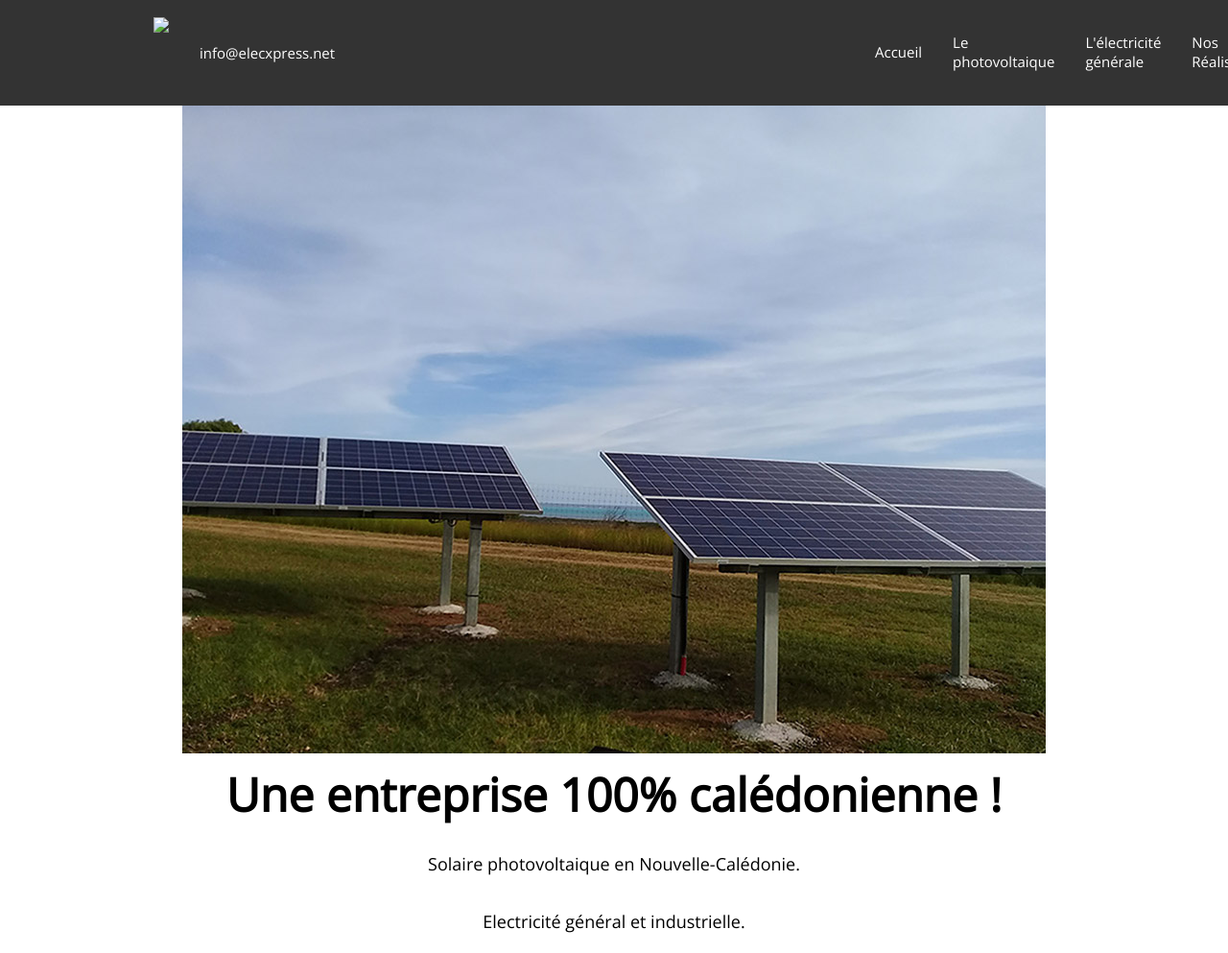
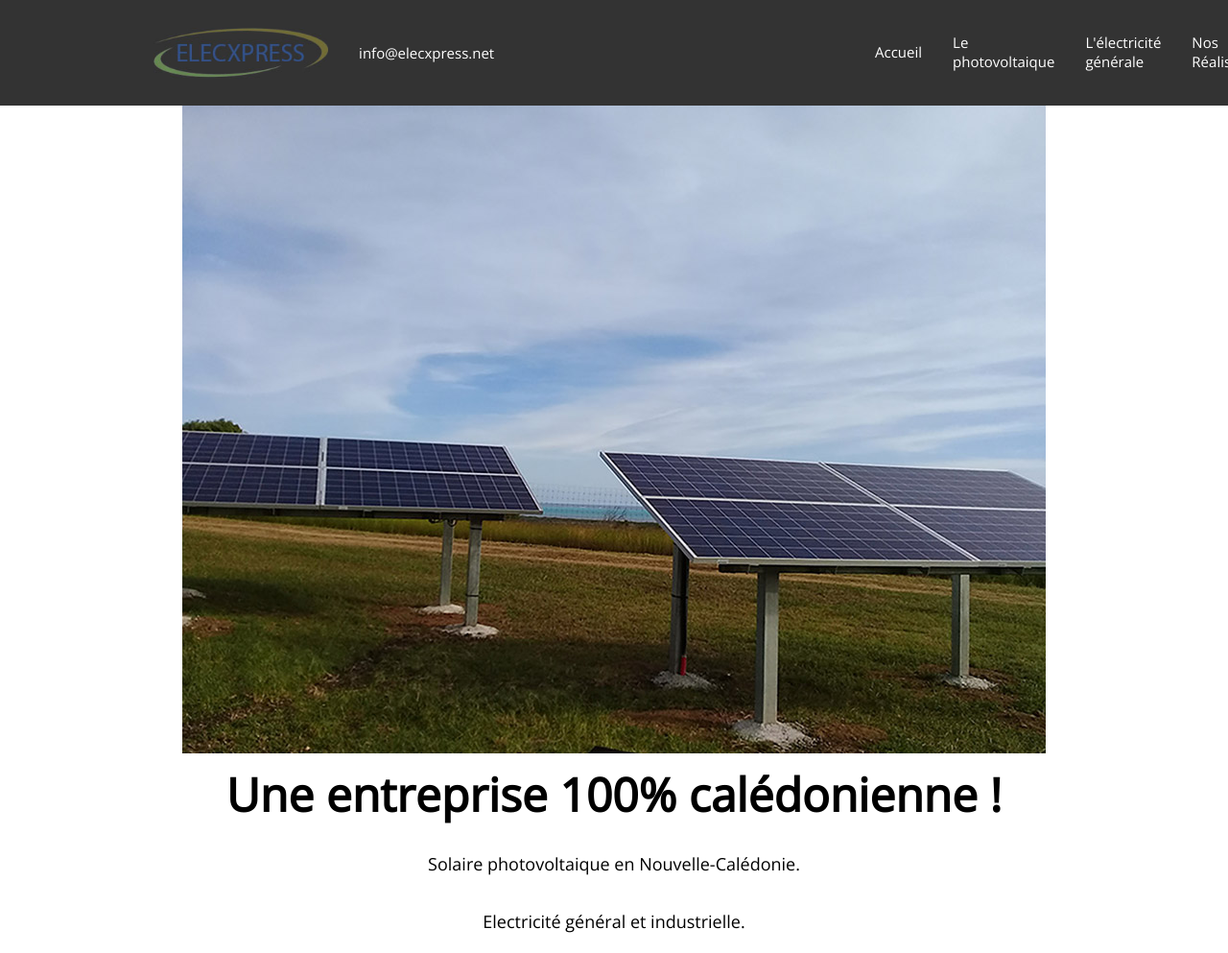
Before and after one commit to AKAmoldu/Projet_ElecXpress, a plain HTML site: page Projet_elec-xpress/index.html in a window 1280 px wide. Shown: the top 993 px of the page at 96% size. Drawn offline with nearby package versions, Linux system fonts and the light colour scheme; the site is published under a folder, as on GitHub Pages, so addresses that start at the root find nothing; a script that the page names is missing.

Commit message:
Update index.html

```diff
--- a/Projet_elec-xpress/index.html
+++ b/Projet_elec-xpress/index.html
@@ -14,7 +14,7 @@
     <header>
 
         <div class="en-tete">
-            <a href="index.html" class="titre"><img src="/image/GIFlogoColorSmall-edited.jpg"></a>
+            <a href="index.html" class="titre"><img src="image/GIFlogoColorSmall-edited.jpg"></a>
             <a href="mailto:info@elecxpress.net" class="email">info@elecxpress.net</a>
         </div>
         <nav class="menu">
```
